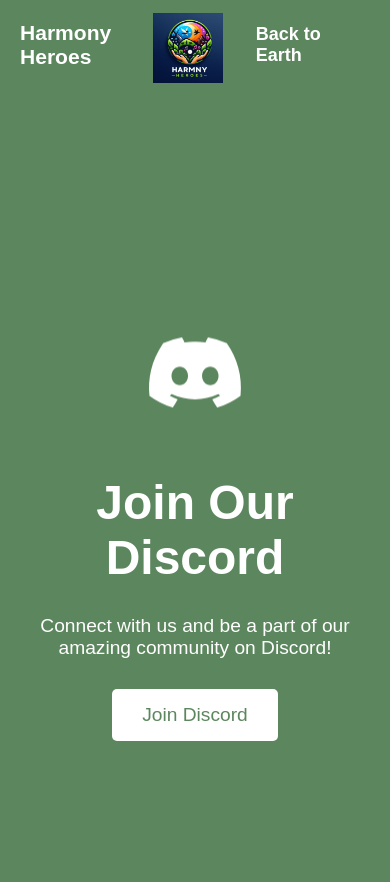
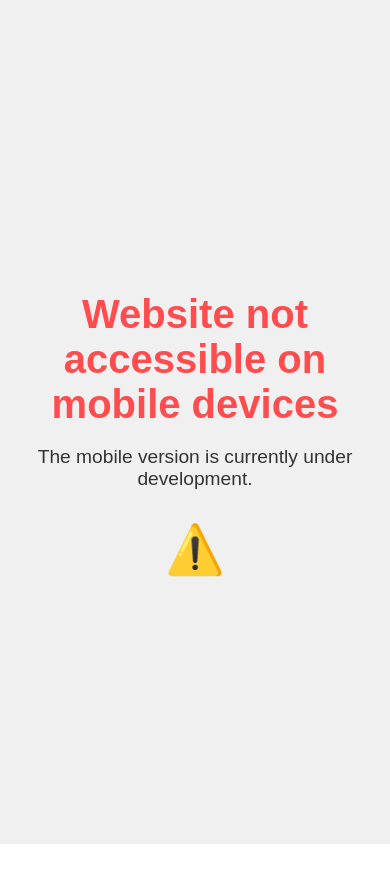
Before and after one commit to ShahxHussain/Nasa-Space-App-HACKATHON, a React (Create React App) app: page /Discordgroup in a window 390 px wide. Shown: the top 882 px of the page. After the commit the page ends 844 px from the top, so only its background shows below. Built offline with nearby package versions, Linux system fonts and the light colour scheme.

Commit message:
Warning Added

```diff
--- a/src/App.js
+++ b/src/App.js
@@ -1,23 +1,41 @@
-import React from 'react';
-import {  Route, Routes } from 'react-router-dom';
+import React, { useEffect, useState } from 'react';
+import { Route, Routes } from 'react-router-dom';
 import './App.css'; // For styling
-import Globe from './components/Globe';
-import BottomButtons from './components/BottomButtons';
 import Routing from './components/Earth';
-import Sidebar from './components/Sidebar';
 import Team from './pages/Team';
 import Mission from './pages/OurMission';
 import DiscordGroup from './pages/DiscordGroup';
+import MobileWarning from './pages/MobileWarning';
 
 const App = () => {
+  const [isMobile, setIsMobile] = useState(false);
+
+  // Check if the device is mobile or desktop
+  useEffect(() => {
+    const handleResize = () => {
+      setIsMobile(window.innerWidth < 1024); // If width is less than 1024px, it's a mobile device
+    };
+
+    handleResize(); // Run on initial load
+    window.addEventListener('resize', handleResize); // Listen for window resize
+
+    return () => {
+      window.removeEventListener('resize', handleResize); // Cleanup on unmount
+    };
+  }, []);
+
+  // If mobile, show the mobile warning page
+  if (isMobile) {
+    return <MobileWarning />;
+  }
+
+  // Otherwise, show the actual website for desktop/laptop users
   return (
     <Routes>
-
-        <Route path= "/" element = {<Routing />} />
-        <Route path="/team" element={<Team />} />
-        <Route path="/ourmission" element={<Mission />} />
-        <Route path= "/Discordgroup" element = { <DiscordGroup />} />
-
+      <Route path="/" element={<Routing />} />
+      <Route path="/team" element={<Team />} />
+      <Route path="/ourmission" element={<Mission />} />
+      <Route path="/Discordgroup" element={<DiscordGroup />} />
     </Routes>
   );
 };
--- /dev/null
+++ b/src/pages/MobileWarning.js
@@ -0,0 +1,18 @@
+
+import '../styling/MobileWarning.css'; // For styling and animations
+
+const MobileWarning = () => {
+  return (
+    <div className="mobile-warning-container">
+      <div className="mobile-warning-content">
+        <h1>Website not accessible on mobile devices</h1>
+        <p>The mobile version is currently under development.</p>
+        <div className="animated-icons">
+          <span role="img" aria-label="warning">⚠️</span>
+        </div>
+      </div>
+    </div>
+  );
+};
+
+export default MobileWarning;
--- /dev/null
+++ b/src/styling/MobileWarning.css
@@ -0,0 +1,49 @@
+/* MobileWarning.css */
+.mobile-warning-container {
+    display: flex;
+    flex-direction: column;
+    justify-content: center;
+    align-items: center;
+    height: 100vh;
+    background-color: #f0f0f0;
+    text-align: center;
+    animation: fadeIn 1s ease-in-out;
+  }
+
+  .mobile-warning-content h1 {
+    font-size: 2.5rem;
+    color: #ff4d4f;
+    margin-bottom: 1rem;
+  }
+
+  .mobile-warning-content p {
+    font-size: 1.2rem;
+    color: #333;
+    margin-bottom: 2rem;
+  }
+
+  .animated-icons {
+    font-size: 3rem;
+    animation: bounce 2s infinite;
+  }
+
+  @keyframes fadeIn {
+    from {
+      opacity: 0;
+    }
+    to {
+      opacity: 1;
+    }
+  }
+
+  @keyframes bounce {
+    0%, 20%, 50%, 80%, 100% {
+      transform: translateY(0);
+    }
+    40% {
+      transform: translateY(-15px);
+    }
+    60% {
+      transform: translateY(-7px);
+    }
+  }
```
